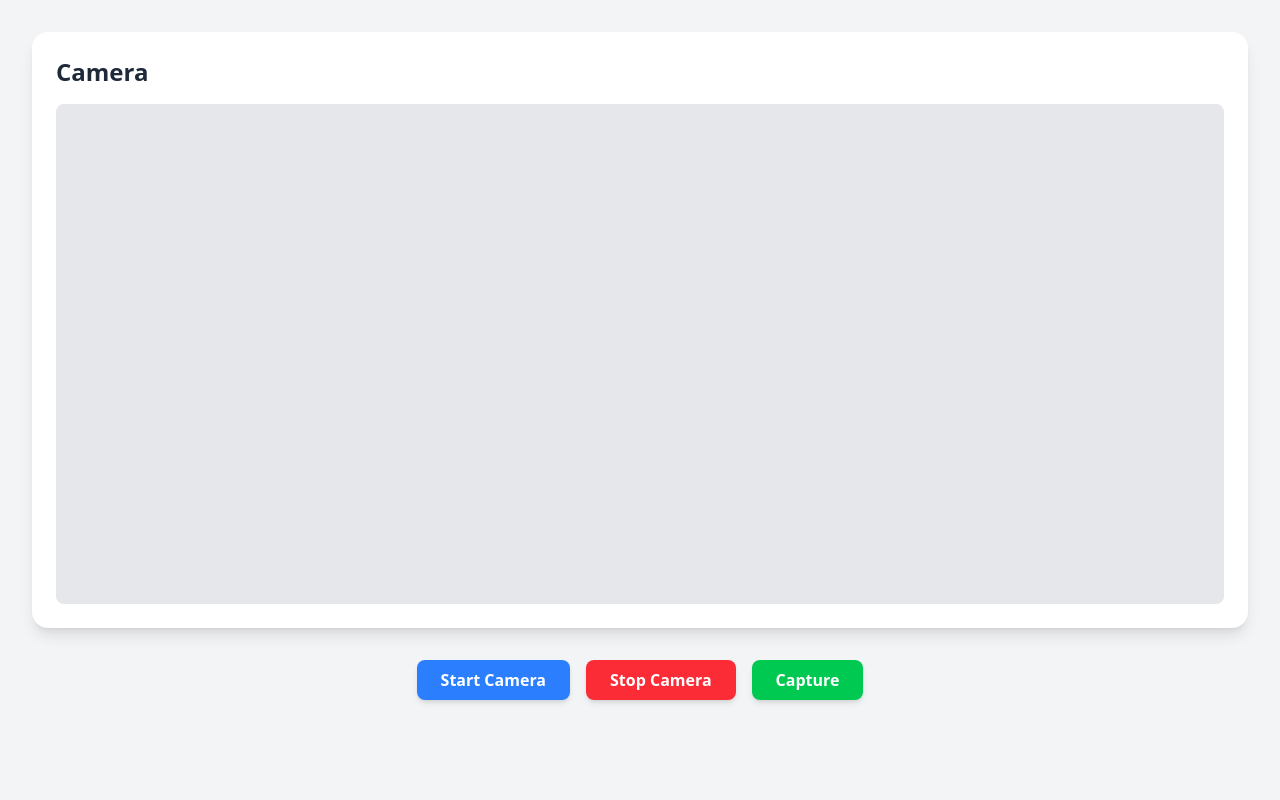
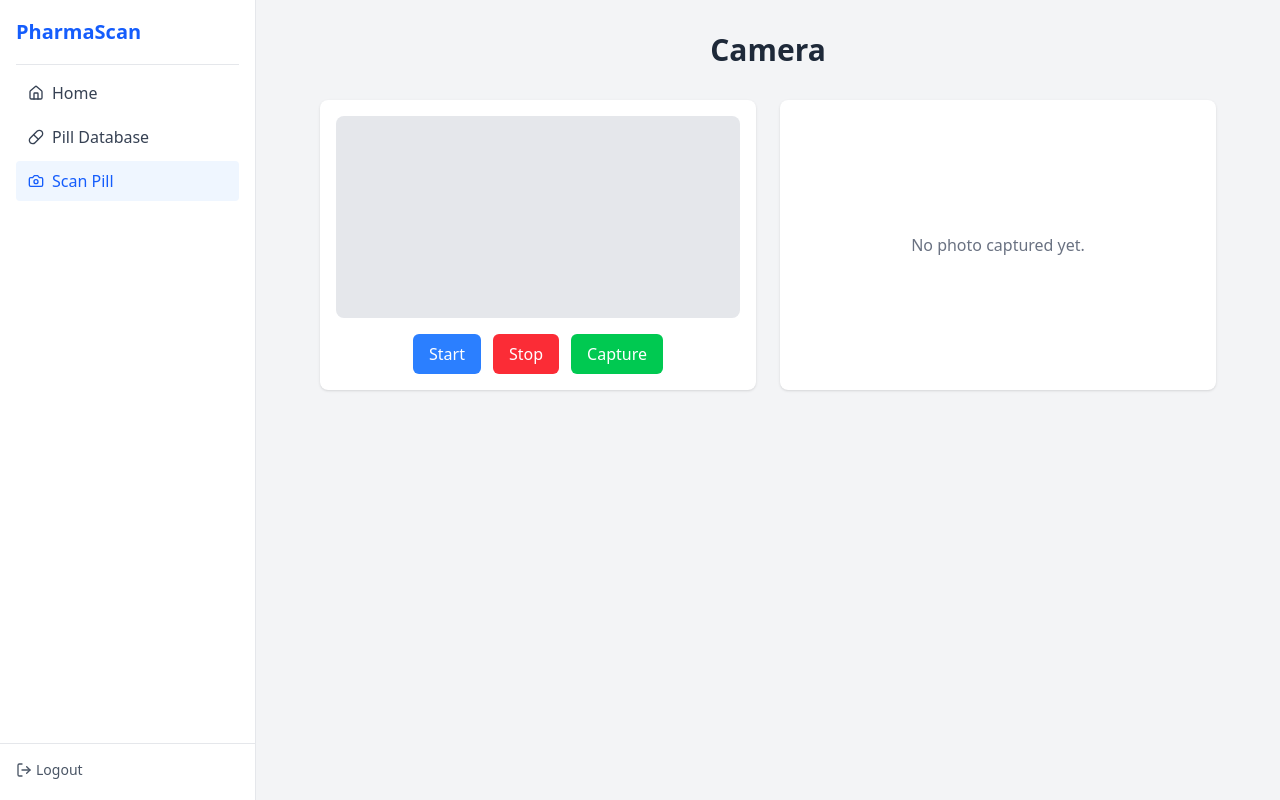
Before and after one commit to EthanSantos/PharmaScan, a React (Vite) app in the folder frontend/: page /camera in a window 1280 px wide. Built offline with nearby package versions, Linux system fonts and the light colour scheme; no server answers; sample sign-in values are in the browser's storage.

Commit message:
updated ui for camera app

```diff
--- a/frontend/src/pages/cameraApp.jsx
+++ b/frontend/src/pages/cameraApp.jsx
@@ -1,175 +1,242 @@
 import { useState, useRef } from "react";
+import { motion, AnimatePresence } from "framer-motion";
 import { useNavigate } from "react-router-dom";
+import Navbar from "../components/Navbar";
 
 export default function CameraApp() {
   const navigate = useNavigate();
   const [isModalOpen, setIsModalOpen] = useState(false);
   const [medication, setMedication] = useState("");
   const [isCameraOn, setIsCameraOn] = useState(false);
-  const [capturedImage, setCapturedImage] = useState(null); // Store captured image
-  const videoRef = useRef(null); // Create videoRef to point to the video element
-  const streamRef = useRef(null); // To store the media stream
-  const canvasRef = useRef(null); // Reference to canvas for capturing the image
+  const [capturedImage, setCapturedImage] = useState(null);
   const [imageId, setImageId] = useState("");
 
-  // Start camera function
+  const videoRef = useRef(null);
+  const streamRef = useRef(null);
+  const canvasRef = useRef(null);
+
+  // Start camera
   const startCamera = async () => {
-    console.log("startCamera function called");
-
     try {
       const stream = await navigator.mediaDevices.getUserMedia({ video: true });
       streamRef.current = stream;
-      videoRef.current.srcObject = stream; // Assign stream to the video element
-      setIsCameraOn(true); // Update camera state
+      videoRef.current.srcObject = stream;
+      setIsCameraOn(true);
     } catch (err) {
-      console.error("Error accessing the camera: ", err);
+      console.error("Error accessing camera:", err);
     }
   };
 
-  // Stop camera function
+  // Stop camera
   const stopCamera = () => {
     if (streamRef.current) {
-      const tracks = streamRef.current.getTracks();
-      tracks.forEach((track) => track.stop()); // Stop all tracks
+      streamRef.current.getTracks().forEach((track) => track.stop());
     }
-    videoRef.current.srcObject = null; // Clear video source
-    setIsCameraOn(false); // Update camera state
+    videoRef.current.srcObject = null;
+    setIsCameraOn(false);
   };
 
-  // Capture photo function
+  // Capture photo
   const capturePhoto = () => {
     const canvas = canvasRef.current;
     const context = canvas.getContext("2d");
 
-    // Set canvas dimensions to match video
     canvas.width = videoRef.current.videoWidth;
     canvas.height = videoRef.current.videoHeight;
 
-    // Draw the current video frame to the canvas
     context.drawImage(videoRef.current, 0, 0, canvas.width, canvas.height);
 
-    // Convert the canvas to a base64 image string
     const imageData = canvas.toDataURL("image/png");
+    const newImageId = `image_${Date.now()}`;
 
-    // Create a unique ID (you could use any method here)
-    const imageIdNew = `image_${new Date().getTime()}`;
+    // Clear out old items, then store the new image
+    localStorage.clear();
+    localStorage.setItem(newImageId, imageData);
 
-    // Save the image in localStorage with the unique ID
-    localStorage.clear();
-    localStorage.setItem(imageIdNew, imageData);
-    console.log(imageIdNew);
-    setCapturedImage(imageData); // Store the captured image in state
-    setImageId(imageIdNew);
+    setCapturedImage(imageData);
+    setImageId(newImageId);
+
+    // Stop camera automatically after capturing
     stopCamera();
   };
 
-  // Submit function for medication
+  // Submit the medication name
   const handleSubmit = () => {
-    if (medication === "") {
-      alert("Insert a value");
-    } else {
-      navigate("/compare", { state: { imageId: imageId, medicine: medication } });
+    if (!medication.trim()) {
+      alert("Please enter a medication name.");
+      return;
+    }
+    // Navigate to compare screen with the captured image ID & medication name
+    navigate("/compare", { state: { imageId, medicine: medication } });
     setIsModalOpen(false);
     setMedication("");
-    }
   };
 
   return (
-    <div className="min-h-screen bg-gray-100 p-8">
-      <div className="max-width">
-        <div className="bg-white shadow-lg rounded-2xl p-6">
-          <h1 className="text-2xl font-bold text-gray-800">Camera</h1>
-          <div className="mt-4 h-[500px] w-full bg-gray-200 rounded-lg flex items-center justify-center">
+    <div className="flex min-h-screen bg-gray-100">
+      {/* Side Navbar */}
+      <Navbar />
+
+      {/* Main Content */}
+      <div className="flex-1 p-6 md:p-8 flex flex-col items-center">
+        <h1 className="text-3xl font-bold text-gray-800 mb-8">Camera</h1>
+
+        {/* Camera & Buttons */}
+        <div className="w-full max-w-4xl grid md:grid-cols-2 gap-6">
+          {/* Camera Preview Card */}
+          <div className="bg-white rounded-lg shadow p-4 flex flex-col">
+            <div className="aspect-w-16 aspect-h-9 bg-gray-200 rounded-lg overflow-hidden">
               <video
-              ref={videoRef} // Attach ref to video element
+                ref={videoRef}
                 autoPlay
                 muted
-              className="w-full h-full object-cover rounded-lg"
+                className="object-cover w-full h-full"
               ></video>
             </div>
-        </div>
-      </div>
 
-      {/* Hidden canvas element to capture the photo */}
-      <canvas ref={canvasRef} style={{ display: "none" }}></canvas>
-
-      <div className="mt-8 flex justify-center space-x-4">
+            <div className="mt-4 flex justify-center space-x-3">
               <button
-          className="bg-blue-500 text-white font-semibold py-2 px-6 rounded-lg shadow-md hover:bg-blue-600 transition"
-          onClick={startCamera} // Start camera when clicked
+                onClick={startCamera}
+                className="bg-blue-500 hover:bg-blue-600 text-white py-2 px-4 rounded-md transition"
               >
-          Start Camera
+                Start
               </button>
               <button
-          className="bg-red-500 text-white font-semibold py-2 px-6 rounded-lg shadow-md hover:bg-red-600 transition"
-          onClick={stopCamera} // Stop camera when clicked
+                onClick={stopCamera}
+                className="bg-red-500 hover:bg-red-600 text-white py-2 px-4 rounded-md transition"
               >
-          Stop Camera
+                Stop
               </button>
               <button
-          className="bg-green-500 text-white font-semibold py-2 px-6 rounded-lg shadow-md hover:bg-green-600 transition"
                 onClick={() => {
-            capturePhoto(); // Call the capturePhoto function
-            setIsModalOpen(true); // Open the modal
-          }}// Capture photo when clicked
+                  capturePhoto();
+                  setIsModalOpen(true);
+                }}
+                className="bg-green-500 hover:bg-green-600 text-white py-2 px-4 rounded-md transition"
               >
                 Capture
               </button>
             </div>
+          </div>
 
-      {/* Display the captured image */}
-      {capturedImage && (
-        <div className="mt-8 flex justify-center">
-          <img src={capturedImage} alt="Captured" className="w-64 h-auto border rounded-lg shadow-md" />
+          {/* Captured Image Preview & Download */}
+          {capturedImage ? (
+            <div className="bg-white rounded-lg shadow p-4 flex flex-col items-center justify-center">
+              <img
+                src={capturedImage}
+                alt="Captured"
+                className="w-auto h-64 rounded-lg shadow-md"
+              />
               <a
                 href={capturedImage}
                 download="captured-photo.png"
-            className="ml-4 text-blue-500 hover:text-blue-700"
+                className="mt-3 text-blue-500 hover:underline"
               >
                 Download Photo
               </a>
             </div>
+          ) : (
+            <div className="bg-white rounded-lg shadow p-4 flex items-center justify-center text-gray-500">
+              No photo captured yet.
+            </div>
           )}
+        </div>
 
+        {/* Hidden Canvas for Photo Capture */}
+        <canvas ref={canvasRef} className="hidden"></canvas>
+
+        {/* Enter Medication Modal */}
+        <AnimatePresence>
           {isModalOpen && (
             <>
-          {/* Modal background overlay */}
-          <div
-            className="fixed inset-0 bg-black opacity-50 z-40"
+              {/* Overlay */}
+              <motion.div
+                className="fixed inset-0 bg-black/30 backdrop-blur-sm z-50"
+                initial={{ opacity: 0 }}
+                animate={{ opacity: 1 }}
+                exit={{ opacity: 0 }}
                 onClick={() => setIsModalOpen(false)}
-          ></div>
+              />
 
-          {/* Modal content */}
-          <div className="fixed inset-0 flex items-center justify-center z-50">
-            <div className="bg-white p-6 rounded-lg shadow-lg w-[400px]">
-              <h2 className="text-xl font-bold text-gray-800 mb-4">
+              {/* Modal Container */}
+              <motion.div
+                className="fixed inset-0 z-50 flex items-center justify-center p-4"
+                initial={{ opacity: 0 }}
+                animate={{ opacity: 1 }}
+                exit={{ opacity: 0 }}
+              >
+                <motion.div
+                  className="bg-white rounded-lg shadow-xl w-full max-w-md p-6 relative"
+                  initial={{ scale: 0.95 }}
+                  animate={{ scale: 1 }}
+                  exit={{ scale: 0.95 }}
+                  onClick={(e) => e.stopPropagation()}
+                >
+                  {/* Close Button */}
+                  <button
+                    className="absolute top-3 right-3 text-gray-400 hover:text-gray-600"
+                    onClick={() => setIsModalOpen(false)}
+                  >
+                    <svg
+                      className="h-6 w-6"
+                      fill="none"
+                      viewBox="0 0 24 24"
+                      stroke="currentColor"
+                    >
+                      <path
+                        strokeLinecap="round"
+                        strokeLinejoin="round"
+                        strokeWidth={2}
+                        d="M6 18L18 6M6 6l12 12"
+                      />
+                    </svg>
+                  </button>
+
+                  {/* Modal Content */}
+                  <h2 className="text-xl md:text-2xl font-bold text-gray-800 mb-4">
                     Enter Medication
                   </h2>
+                  <p className="text-gray-600 text-sm mb-6">
+                    Please enter the name of the medication you want to compare.
+                  </p>
+
+                  <div className="mb-4">
+                    <label
+                      htmlFor="medication"
+                      className="block text-sm font-semibold text-gray-700 mb-1"
+                    >
+                      Medication Name
+                    </label>
                     <input
+                      id="medication"
                       type="text"
-                placeholder="Medication name"
                       value={medication}
                       onChange={(e) => setMedication(e.target.value)}
-                className="w-full p-3 border border-gray-300 rounded-lg focus:outline-none focus:ring-2 focus:ring-blue-500"
+                      className="block w-full border border-gray-300 rounded-md px-3 py-2 focus:outline-none focus:ring-2 focus:ring-blue-500"
+                      placeholder="e.g. Acetaminophen"
                     />
-              <div className="mt-4 flex justify-end space-x-4">
+                  </div>
+
+                  <div className="mt-6 flex justify-end space-x-3">
                     <button
                       onClick={() => setIsModalOpen(false)}
-                  className="bg-gray-300 text-gray-700 py-2 px-6 rounded-lg hover:bg-gray-400 transition"
+                      className="bg-gray-300 hover:bg-gray-400 text-gray-700 py-2 px-4 rounded-md transition"
                     >
                       Cancel
                     </button>
                     <button
                       onClick={handleSubmit}
-                  className="bg-blue-500 text-white py-2 px-6 rounded-lg hover:bg-blue-600 transition"
+                      className="bg-blue-500 hover:bg-blue-600 text-white py-2 px-4 rounded-md transition"
                     >
                       Submit
                     </button>
                   </div>
-            </div>
-          </div>
+                </motion.div>
+              </motion.div>
             </>
           )}
+        </AnimatePresence>
+      </div>
     </div>
   );
 }
```
Lines whose indentation alone changed are shown as unchanged.
